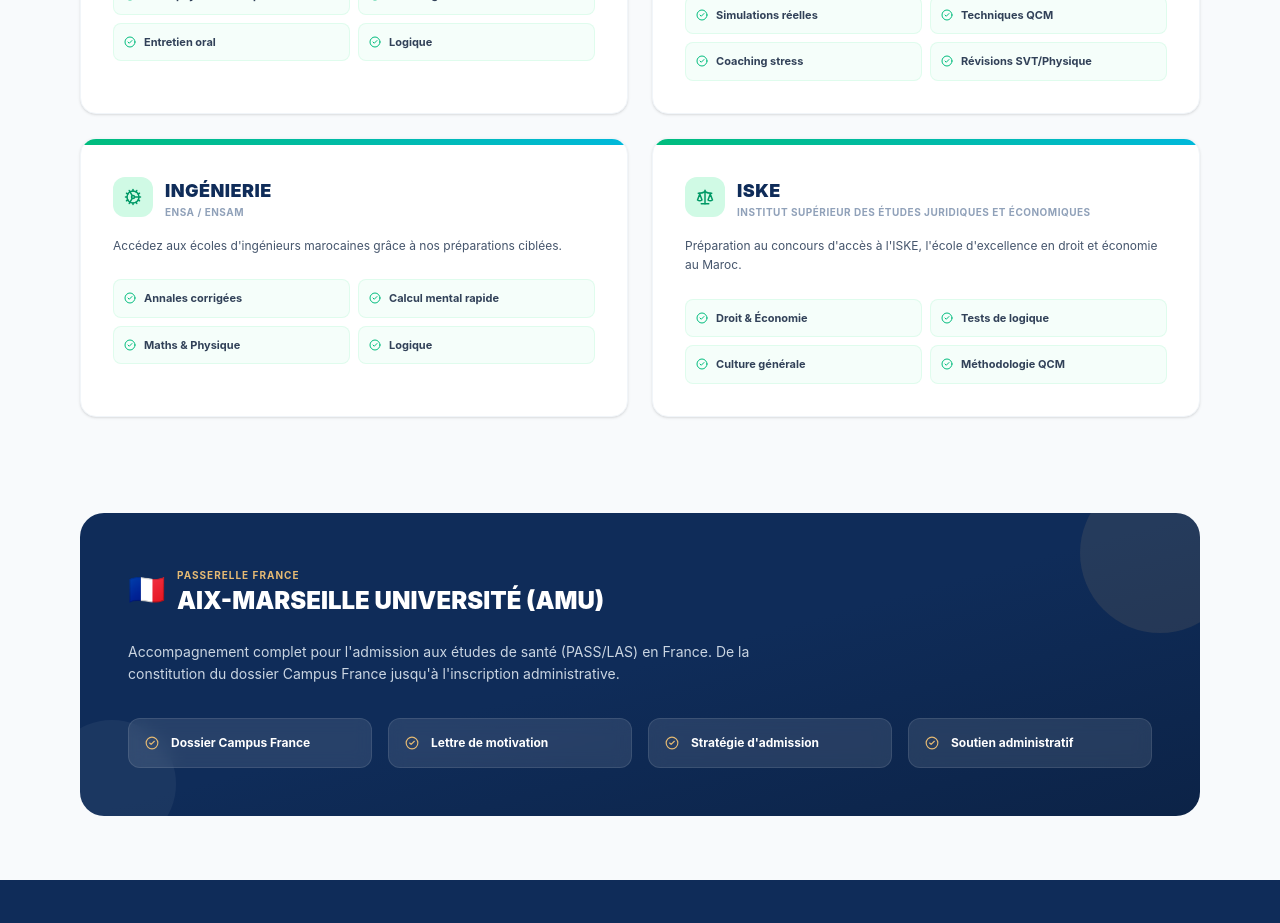
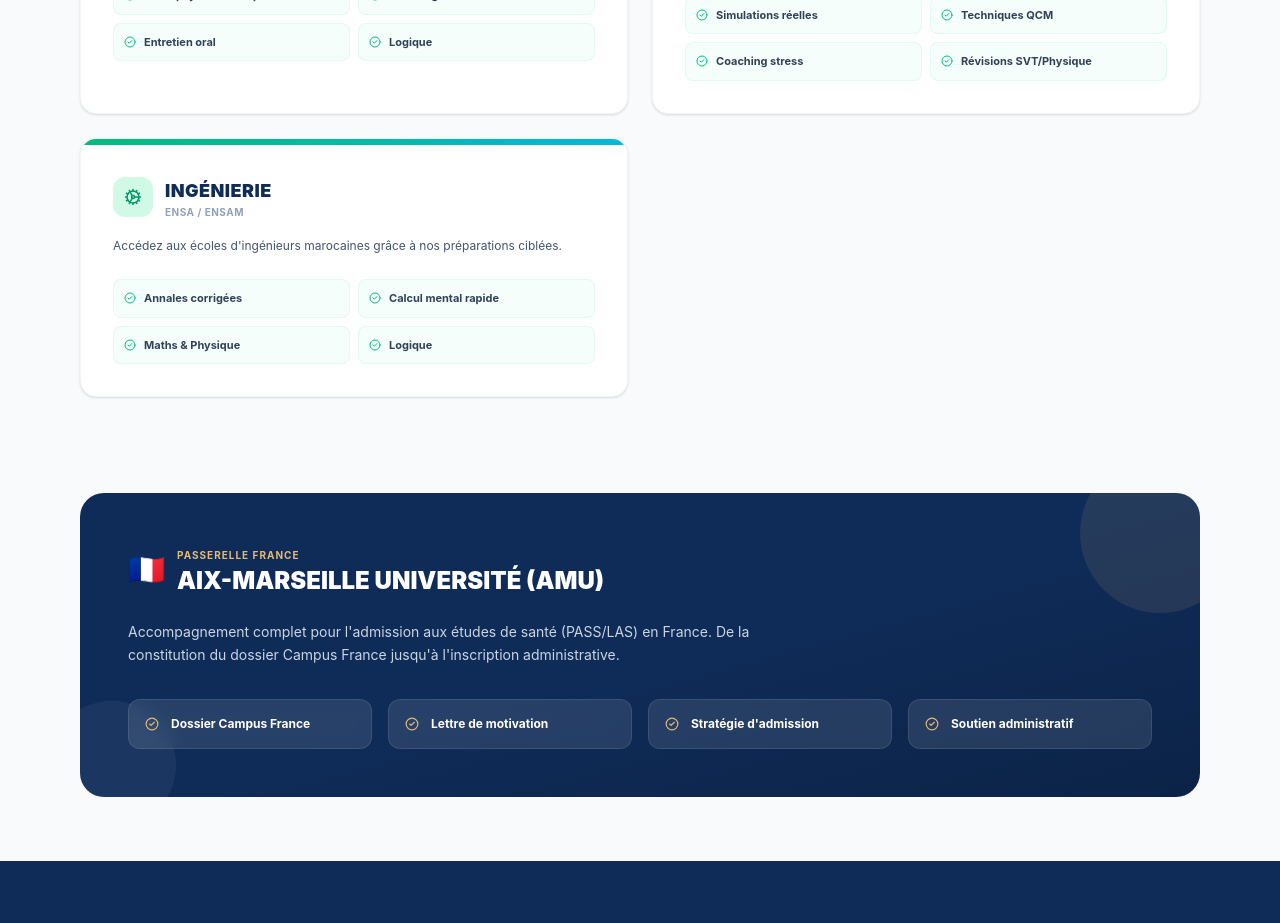
Before and after one commit to saidioumayma8/Attaleb, a React (Vite) app in the folder attaleb-portal/: page /concours in a window 1280 px wide. Shown: the part 2360-3283 px from the top of the page. Built offline with nearby package versions, Linux system fonts and the light colour scheme.

Commit message:
remove ISKAE

```diff
--- a/attaleb-portal/src/pages/ConcoursPage.jsx
+++ b/attaleb-portal/src/pages/ConcoursPage.jsx
@@ -76,13 +76,6 @@
       icon: "engineering",
       desc: "Accédez aux écoles d'ingénieurs marocaines grâce à nos préparations ciblées.",
       features: ["Annales corrigées", "Calcul mental rapide", "Maths & Physique", "Logique"]
-    },
-    {
-      name: "ISKE",
-      fullName: "Institut Supérieur des Études Juridiques et Économiques",
-      icon: "law",
-      desc: "Préparation au concours d'accès à l'ISKE, l'école d'excellence en droit et économie au Maroc.",
-      features: ["Droit & Économie", "Tests de logique", "Culture générale", "Méthodologie QCM"]
     }
   ];
 
```
